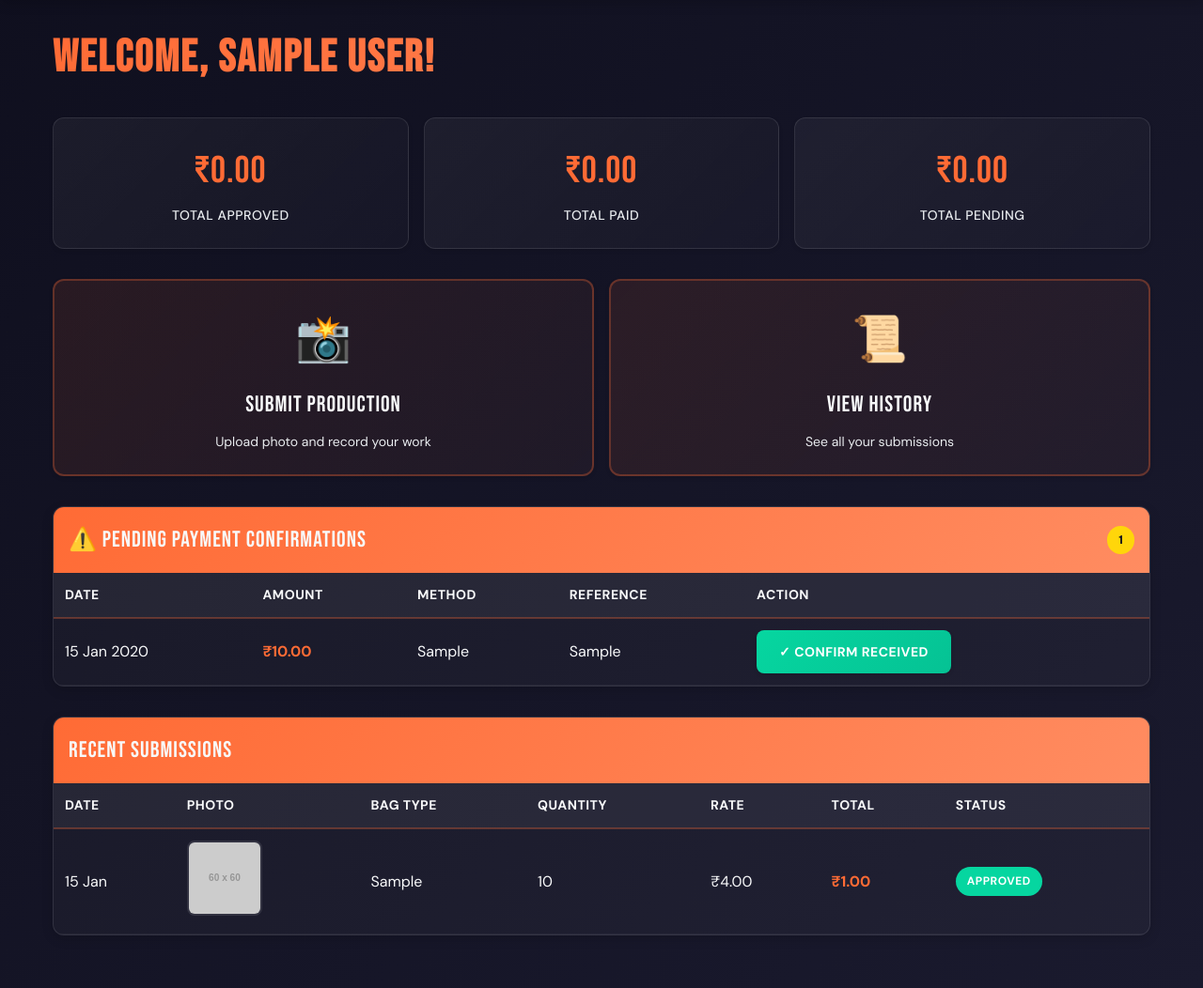
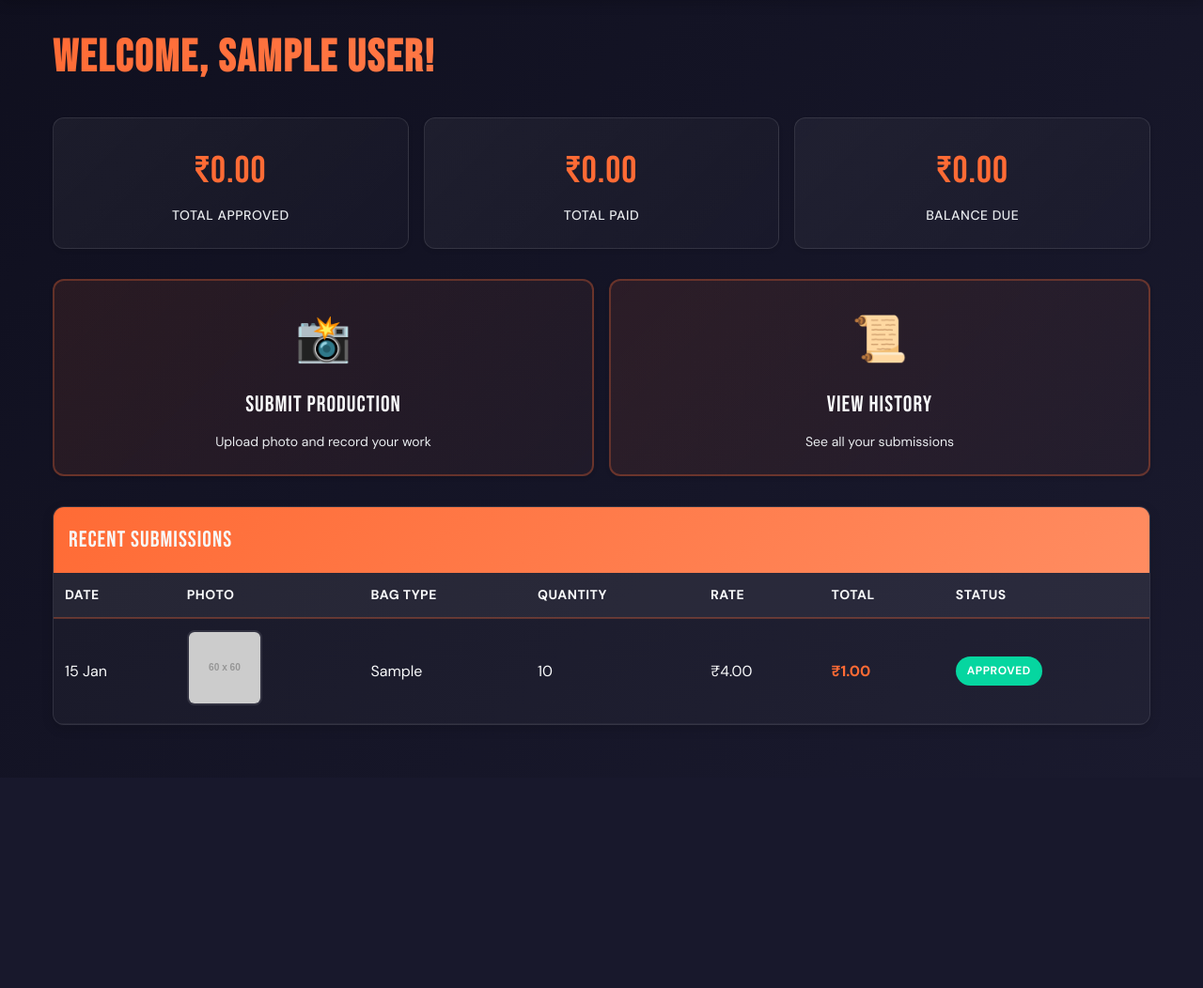
Before and after one commit to Sambhav-Shrimal/bagtracksys, a Flask app: template bagtrack/templates/worker_dashboard.html in a window 1280 px wide. Shown: the part 85-1137 px from the top of the page at 94% size. After the commit the page ends 857 px from the top, so only its background shows below. Run offline with Flask 3, Linux system fonts and the light colour scheme; the visitor is signed in with stand-in values (Sample User, id 1); tables that the repository leaves empty hold one stand-in row (values such as "Sample post"); the template is opened without the code that fills it: most values are stand-ins (such as "Sample title", 1, 10 or a date in 2020); grey boxes marked "Sample" are stand-in pictures; some libraries are stand-ins or nearby versions.

Commit message:
Update dashboard to show balance due instead of pending
Replaced 'Total Pending' with 'Balance Due' and removed pending payment confirmations section.

```diff
--- a/bagtrack/templates/worker_dashboard.html
+++ b/bagtrack/templates/worker_dashboard.html
@@ -16,8 +16,8 @@
         <div class="stat-label">Total Paid</div>
     </div>
     <div class="stat-card">
-        <div class="stat-value">₹{{ "%.2f"|format(summary.total_pending) }}</div>
-        <div class="stat-label">Total Pending</div>
+        <div class="stat-value">₹{{ "%.2f"|format(summary.balance) }}</div>
+        <div class="stat-label">Balance Due</div>
     </div>
 </div>
 
@@ -35,46 +35,6 @@
         <div class="action-desc">See all your submissions</div>
     </a>
 </div>
-
-<!-- Pending Payment Confirmations -->
-{% if pending_payments %}
-<div class="table-container">
-    <div class="table-header">
-        <span>⚠️ Pending Payment Confirmations</span>
-        <span class="badge badge-payment-sent">{{ pending_payments|length }}</span>
-    </div>
-    <div class="table-responsive">
-        <table>
-            <thead>
-                <tr>
-                    <th>Date</th>
-                    <th>Amount</th>
-                    <th>Method</th>
-                    <th>Reference</th>
-                    <th>Action</th>
-                </tr>
-            </thead>
-            <tbody>
-                {% for payment in pending_payments %}
-                <tr>
-                    <td>{{ payment.paid_at.strftime('%d %b %Y') }}</td>
-                    <td class="text-accent" style="font-weight: 600;">₹{{ "%.2f"|format(payment.amount) }}</td>
-                    <td>{{ payment.payment_method }}</td>
-                    <td>{{ payment.transaction_reference or '-' }}</td>
-                    <td>
-                        <form method="POST" action="{{ url_for('confirm_payment', payment_id=payment.payment_id) }}" style="display: inline;">
-                            <button type="submit" class="btn btn-success" onclick="return confirm('Confirm that you have received this payment?')">
-                                ✓ Confirm Received
-                            </button>
-                        </form>
-                    </td>
-                </tr>
-                {% endfor %}
-            </tbody>
-        </table>
-    </div>
-</div>
-{% endif %}
 
 <!-- Recent Submissions -->
 {% if recent_submissions %}
@@ -110,8 +70,8 @@
                     <td>₹{{ "%.2f"|format(prod.rate) }}</td>
                     <td class="text-accent" style="font-weight: 600;">₹{{ "%.2f"|format(prod.total_amount) }}</td>
                     <td>
-                        <span class="badge badge-{{ prod.status.lower().replace('_', '-') }}">
-                            {{ prod.status.replace('_', ' ') }}
+                        <span class="badge badge-{{ prod.status.lower() }}">
+                            {{ prod.status }}
                         </span>
                     </td>
                 </tr>
```
